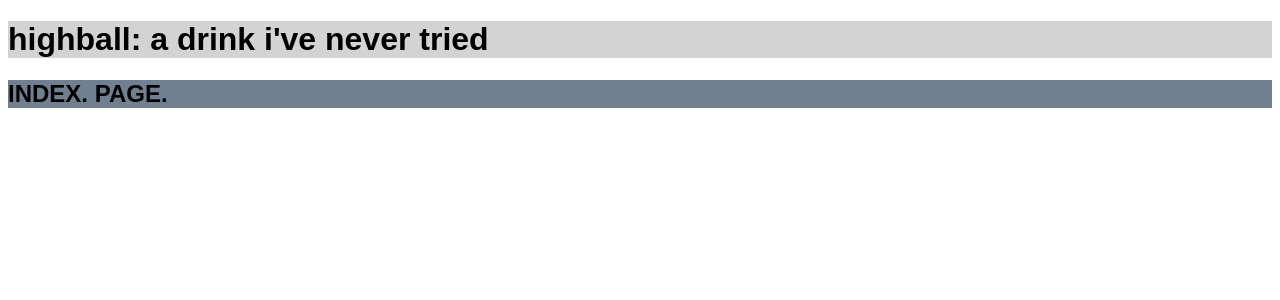
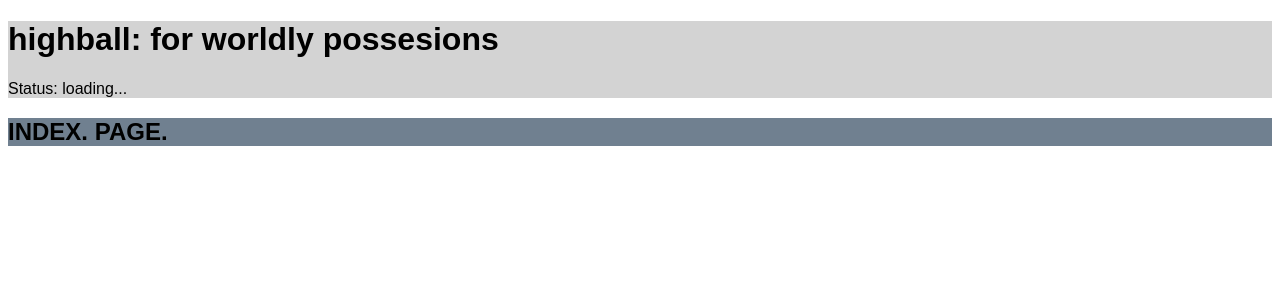
Before and after one commit to sprinkuls/highball, a Flask app: page / in a window 1280 px wide. Shown: the top 300 px of the page. Run offline with Flask 3, Linux system fonts and the light colour scheme; some libraries are stand-ins or nearby versions.

Commit message:
set up basic "status" message using htmx polling

```diff
--- a/app.py
+++ b/app.py
@@ -1,7 +1,15 @@
+import threading
+
 import flask
 from flask import Flask, send_file, render_template
 
+import background
+
 app = Flask(__name__)
+
+shared_state: dict = {
+    "status_msg": "INITIAL STATUS MESSAGE",
+}
 
 
 @app.route("/index.html")
@@ -19,10 +27,32 @@ def favicon():
     return send_file("static/favicon.ico")
 
 
+# ====================
+# FUN
+# ====================
+
+@app.route("/status_msg")
+def status_msg():
+    return shared_state["status_msg"]
+
+
 @app.errorhandler(404)
 def page_not_found(error):
     return render_template("page_not_found.html")
 
 
 if __name__ == "__main__":
-    app.run(host="0.0.0.0", port=1070)
+    t_flask = threading.Thread(target=lambda: app.run(host="0.0.0.0", port=1070, debug=False), daemon=True)
+    t_background = threading.Thread(target=lambda: background.run(shared_state), daemon=True)
+
+    t_flask.start()
+    t_background.start()
+
+    # uncomment this later
+    t_flask.join()
+    # while True:
+    #     print(f"Background Status: {shared_state["status_msg"]}")
+    #     sleep(1)
+
+    # you can also just do this if the web server is the last thing you need to run, i think:
+    # app.run(host="0.0.0.0", port=1070, debug=False)
--- a/templates/base.html
+++ b/templates/base.html
@@ -1,28 +1,32 @@
 <!DOCTYPE html>
 <html lang="en">
-
 <head>
     <meta charset="UTF-8">
     <title>highball</title>
-    <link rel="stylesheet" href="/static/style.css">
-
-    {# my understanding here is that it doesn't really matter which you do, but you could probably argue that
-        the `url_for` one is better practice should you ever change what the static dir is #}
+    <link rel="stylesheet" href="{{ url_for('static', filename='style.css') }}">
     <link rel="shortcut icon" href="{{ url_for('static', filename='favicon.ico') }}">
-    {#<link rel="shortcut icon" href="/static/favicon.ico">#}
+    <script src="{{ url_for('static', filename='htmx.min.js') }}"></script>
 </head>
 
 <body>
 <header>
     {# "set" doesn't refer to, like, the set data structure, it's for assignment (like "let" or "var") #}
-    {% set splash_messages = [
-        "the best website ever",
+    {% set splash_text = [
+        "the best site ever",
         "a drink i've never tried",
-        "material goods"
+        "for worldly possesions",
+        "because shit is serious"
         ] %}
 
     {# "apply the filter `random` to messages (i.e., pick a random element from messages)" #}
-    <h1>highball: {{ splash_messages | random }}</h1>
+    <h1>highball: {{ splash_text | random }}</h1>
+
+    {# this fucking rules #}
+    <p hx-get="/status_msg"
+       hx-trigger="load, every 1s"
+       hx-target="#status-msg"
+       hx-swap="textContent"
+    >Status: <span id="status-msg">loading...</span></p>
 </header>
 
 {# for `flash()` to work you have to actually, like, explicitly use it. makes sense #}
```
Also changed, not shown: background.py (+12 -0 lines).
